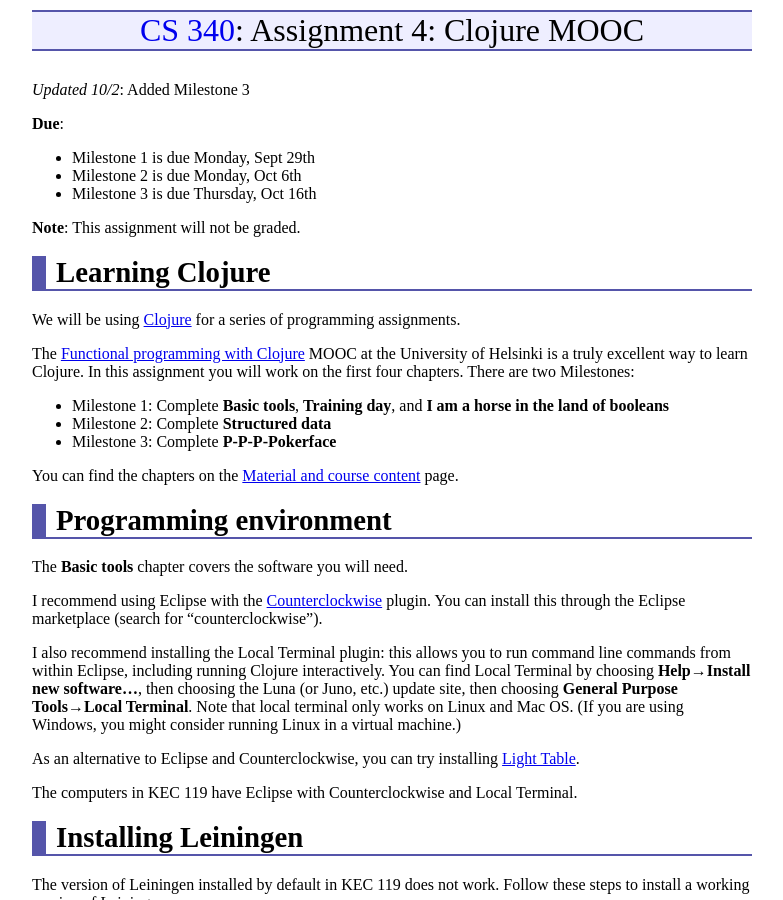
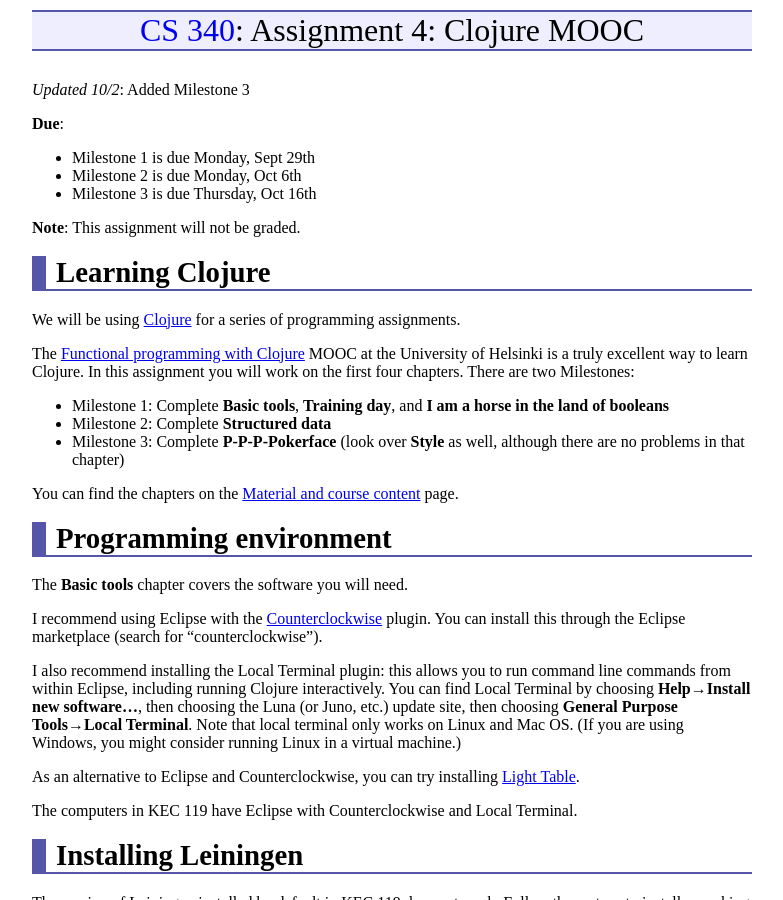
Before and after one commit to ycpcs/cs340-fall2014, a Jekyll site: the page built from assign/assign04.md, in a window 1280 px wide and 900 px high. Shown: the whole window, without its empty margins (248-1031 px from the left). Built offline with Jekyll 4.4.1, drawn with Linux system fonts in a browser that asks for light colours; nearby versions of some CDN libraries; Markdown is read by kramdown in place of the engine named in the settings.

Commit message:
clarification on assignment 4

```diff
--- a/assign/assign04.md
+++ b/assign/assign04.md
@@ -21,7 +21,7 @@ The [Functional programming with Clojure](http://mooc.cs.helsinki.fi/clojure) MO
 
 * Milestone 1: Complete **Basic tools**, **Training day**, and **I am a horse in the land of booleans**
 * Milestone 2: Complete **Structured data**
-* Milestone 3: Complete **P-P-P-Pokerface**
+* Milestone 3: Complete **P-P-P-Pokerface** (look over **Style** as well, although there are no problems in that chapter)
 
 You can find the chapters on the [Material and course content](http://iloveponies.github.io/120-hour-epic-sax-marathon/index.html) page.
 
```
